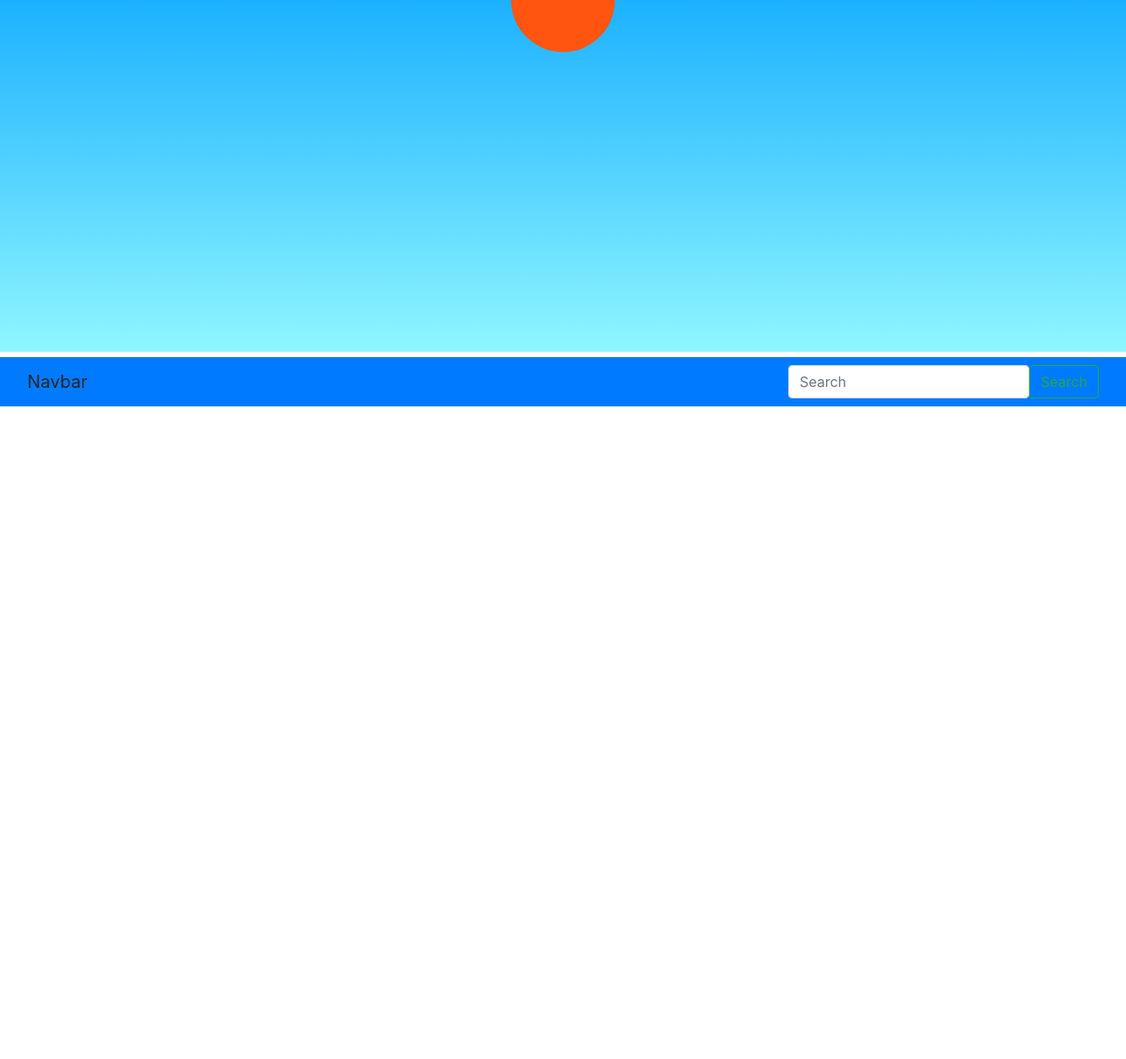
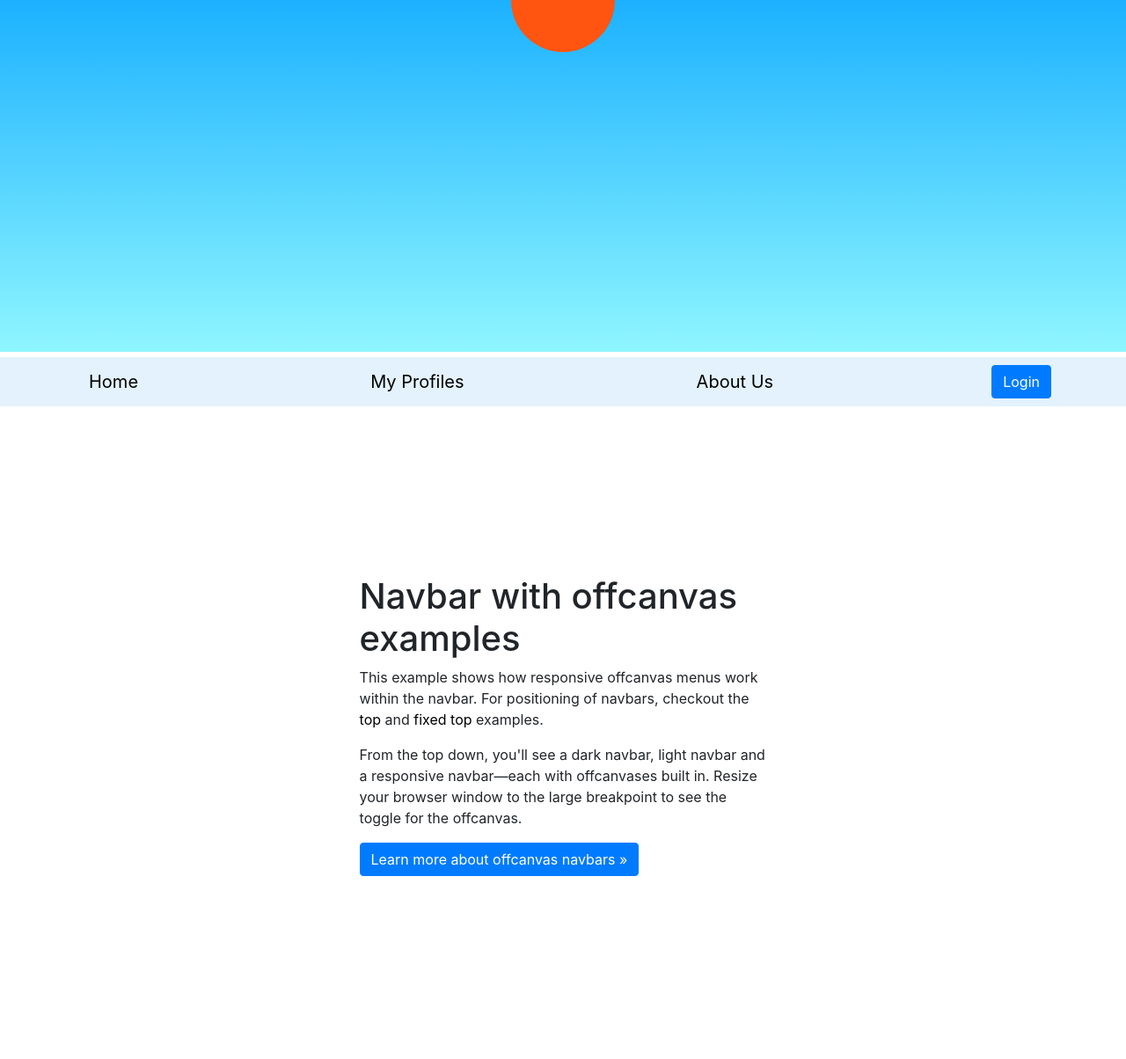
Before and after one commit to Jasonezio/homework, a Django app: page / in a window 1280 px wide. Shown: the whole page at 88% size. Before the commit the page ends 462 px from the top, so only its background shows below. Run offline with Django 3.2, Linux system fonts and the light colour scheme; some libraries are stand-ins or nearby versions.

Commit message:
login_button

```diff
--- a/ITP4208_Project/release/myapp/templates/base.html
+++ b/ITP4208_Project/release/myapp/templates/base.html
@@ -3,20 +3,33 @@
 {% comment %} {% include 'include/js.html' %} {% endcomment %}
 <!DOCTYPE html>
 <html>
+
 <head>
     <title>Weather</title>
     <meta name="viewport" content="width=device-width, initial-scale=1.0">
-        <link rel="stylesheet" href="https://stackpath.bootstrapcdn.com/bootstrap/4.2.1/css/bootstrap.min.css" integrity="sha384-GJzZqFGwb1QTTN6wy59ffF1BuGJpLSa9DkKMp0DgiMDm4iYMj70gZWKYbI706tWS" crossorigin="anonymous">
-        <script src="https://code.jquery.com/jquery-3.3.1.slim.min.js" integrity="sha384-q8i/X+965DzO0rT7abK41JStQIAqVgRVzpbzo5smXKp4YfRvH+8abtTE1Pi6jizo" crossorigin="anonymous"></script>
-        <script src="https://cdnjs.cloudflare.com/ajax/libs/popper.js/1.14.6/umd/popper.min.js" integrity="sha384-wHAiFfRlMFy6i5SRaxvfOCifBUQy1xHdJ/yoi7FRNXMRBu5WHdZYu1hA6ZOblgut" crossorigin="anonymous"></script>
-        <script src="https://stackpath.bootstrapcdn.com/bootstrap/4.2.1/js/bootstrap.min.js" integrity="sha384-B0UglyR+jN6CkvvICOB2joaf5I4l3gm9GU6Hc1og6Ls7i6U/mkkaduKaBhlAXv9k" crossorigin="anonymous"></script>
+    <link rel="stylesheet" href="https://stackpath.bootstrapcdn.com/bootstrap/4.2.1/css/bootstrap.min.css"
+        integrity="sha384-GJzZqFGwb1QTTN6wy59ffF1BuGJpLSa9DkKMp0DgiMDm4iYMj70gZWKYbI706tWS" crossorigin="anonymous">
+    <script src="https://code.jquery.com/jquery-3.3.1.slim.min.js"
+        integrity="sha384-q8i/X+965DzO0rT7abK41JStQIAqVgRVzpbzo5smXKp4YfRvH+8abtTE1Pi6jizo"
+        crossorigin="anonymous"></script>
+    <script src="https://cdnjs.cloudflare.com/ajax/libs/popper.js/1.14.6/umd/popper.min.js"
+        integrity="sha384-wHAiFfRlMFy6i5SRaxvfOCifBUQy1xHdJ/yoi7FRNXMRBu5WHdZYu1hA6ZOblgut"
+        crossorigin="anonymous"></script>
+    <script src="https://stackpath.bootstrapcdn.com/bootstrap/4.2.1/js/bootstrap.min.js"
+        integrity="sha384-B0UglyR+jN6CkvvICOB2joaf5I4l3gm9GU6Hc1og6Ls7i6U/mkkaduKaBhlAXv9k"
+        crossorigin="anonymous"></script>
 
     <style>
-
+        a {
+            color: rgb(0, 0, 0);
+            text-decoration: none;
+            background-color: transparent;
+        }
     </style>
 </head>
+
 <body>
-        <canvas></canvas>
+    <canvas style="width: 100%;"></canvas>
     <script>
         const canv = document.querySelector("canvas");
         const cxk = canv.getContext("2d");
@@ -25,20 +38,24 @@
 
         function fakeRandomNum(max_val, step) {
             let rem = 895421;
-                let tempSeed = (step+1) * random_seed % rem;
-                return Math.floor((tempSeed/rem)*max_val)
+            let tempSeed = (step + 1) * random_seed % rem;
+            return Math.floor((tempSeed / rem) * max_val)
         }
 
         function setCanvasNav() {
             canv.width = window.innerWidth;
-                canv.height = window.innerHeight*0.5;
+            canv.height = window.innerHeight * 0.5;
         };
 
+        window.onresize = function () {
             setCanvasNav();
+        }
+        setCanvasNav();
+
 
         // Sky
         function drawSky() {
-                var sky = cxk.createLinearGradient(0,0,0,canv.height);
+            var sky = cxk.createLinearGradient(0, 0, 0, canv.height);
             sky.addColorStop(0, "#1CB1FF");
             sky.addColorStop(1, "#8FF6FF");
             cxk.fillStyle = sky;
@@ -48,11 +65,11 @@
 
         // Building
         function drawBld() {
-                for (let x_bld=0;x_bld<canv.width;x_bld+=50) {
+            for (let x_bld = 0; x_bld < canv.width; x_bld += 50) {
                 cxk.beginPath();
-                    let max_high_building = canv.height-500
+                let max_high_building = canv.height - 500
                 let high_building = fakeRandomNum(max_high_building, x_bld);
-                    cxk.rect(x_bld, canv.height-high_ground*2-high_building, 100, high_ground+high_building);
+                cxk.rect(x_bld, canv.height - high_ground * 2 - high_building, 100, high_ground + high_building);
                 cxk.closePath();
                 cxk.fillStyle = "#808080";
                 cxk.fill();
@@ -60,10 +77,10 @@
                 cxk.stroke()
                 // drawa window
                 cxk.beginPath();
-                    for (let y=10;y<high_building+80;y+=20) {
+                for (let y = 10; y < high_building + 80; y += 20) {
                     // start point +10 +10
-                        for (let i=10;i<100;i+=25) {
-                            cxk.rect(x_bld+i, canv.height-high_ground*2-high_building+y, 10, 10);
+                    for (let i = 10; i < 100; i += 25) {
+                        cxk.rect(x_bld + i, canv.height - high_ground * 2 - high_building + y, 10, 10);
                         // TIME WINDOW LIGHT
                         cxk.fillStyle = "#FFFFFF";
                         cxk.fill();
@@ -76,15 +93,15 @@
 
         // sun/moon
         function drawSunMoon(index) {
-                let x_pos = index*canv.width
+            let x_pos = index * canv.width
             // calculate
             let sin_x = canv.width / Math.PI;
             // sin_x equal to max high
-                let control_y_idx = 1-(sin_x-canv.height)/canv.height;
-                y_pos = Math.abs((sin_x * Math.sin(x_pos / sin_x) * control_y_idx)-canv.height);
+            let control_y_idx = 1 - (sin_x - canv.height) / canv.height;
+            y_pos = Math.abs((sin_x * Math.sin(x_pos / sin_x) * control_y_idx) - canv.height);
 
             cxk.beginPath();
-                cxk.arc(x_pos, y_pos, 59, 0, Math.PI*2);
+            cxk.arc(x_pos, y_pos, 59, 0, Math.PI * 2);
             cxk.fillStyle = "#FF5510";
             cxk.fill();
             cxk.closePath();
@@ -102,17 +119,56 @@
 
         draw();
     </script>
-        <nav class="navbar bg-primary" data-bs-theme="dark">
-            <div class="container-fluid">
-                <a class="navbar-brand">Navbar</a>
-                <form class="d-flex" role="search">
-                  <input class="form-control me-2" type="search" placeholder="Search" aria-label="Search">
-                  <button class="btn btn-outline-success" type="submit">Search</button>
+
+    <nav class="navbar" style="background-color: #e3f2fd;" data-bs-theme="dark">
+        <div class="container">
+            <a class="nav-link active navbar-brand" href="#">Home</a>
+            <a class="nav-link active navbar-brand" href="#">My Profiles</a>
+            <a class="nav-link active navbar-brand" href="#">About Us</a>
+            {% if request.user.is_authenticated %}
+                <a>{{ request.user }}</a>
+                <form action="{% url 'logout' %}" method="post">
+                    {% csrf_token %}
+                    <button type="submit" class="btn btn-info btn-outline-success">Logout</button>
                 </form>
+
+            {% else %}
+                <button type="button" class="btn btn-primary" data-bs-toggle="modal" data-bs-target="#exampleModal">
+                    Login
+                </button>
+
+                <div class="modal fade" id="exampleModal" tabindex="-1" aria-labelledby="exampleModalLabel"
+                    aria-hidden="true">
+                    <div class="modal-dialog">
+                        <div class="modal-content">
+                            <div class="modal-header">
+                                <h1 class="modal-title fs-5" id="exampleModalLabel">Modal title</h1>
+                                <button type="button" class="btn-close" data-bs-dismiss="modal" aria-label="Close"></button>
+                            </div>
+                            <div class="modal-body">
+                                ...
+                            </div>
+                            <div class="modal-footer">
+                                <button type="button" class="btn btn-secondary" data-bs-dismiss="modal">Close</button>
+                                <button type="button" class="btn btn-primary">Save changes</button>
+                            </div>
+                        </div>
+                    </div>
+                </div>
+            {% endif %}
         </div>
     </nav>
 
+    <div class="container-fluid my-5">
+        <div class="bg-body-tertiary p-5 rounded">
+            <div class="col-sm-8 py-5 mx-auto">
                 {% block content %}
                 {% endblock content %}
+            </div>
+        </div>
+    </div>
+
+
 </body>
+
 </html>
--- a/ITP4208_Project/release/myapp/templates/home.html
+++ b/ITP4208_Project/release/myapp/templates/home.html
@@ -8,7 +8,14 @@
 
 <body>
     {% block content %}
-
+    <div class="col-sm-8 py-5 mx-auto">
+        <h1 class="display-5 fw-normal">Navbar with offcanvas examples</h1>
+        <p class="fs-5">This example shows how responsive offcanvas menus work within the navbar. For positioning of navbars, checkout the <a href="../examples/navbar-static/">top</a> and <a href="../examples/navbar-fixed/">fixed top</a> examples.</p>
+        <p>From the top down, you'll see a dark navbar, light navbar and a responsive navbar—each with offcanvases built in. Resize your browser window to the large breakpoint to see the toggle for the offcanvas.</p>
+        <p>
+          <a class="btn btn-primary" href="../components/navbar/#offcanvas" role="button">Learn more about offcanvas navbars »</a>
+        </p>
+      </div>
     {% endblock content %}
 </body>
 
```
Also changed, not shown: ITP4208_Project/release/db.sqlite3. Lines whose indentation alone changed are shown as unchanged.
